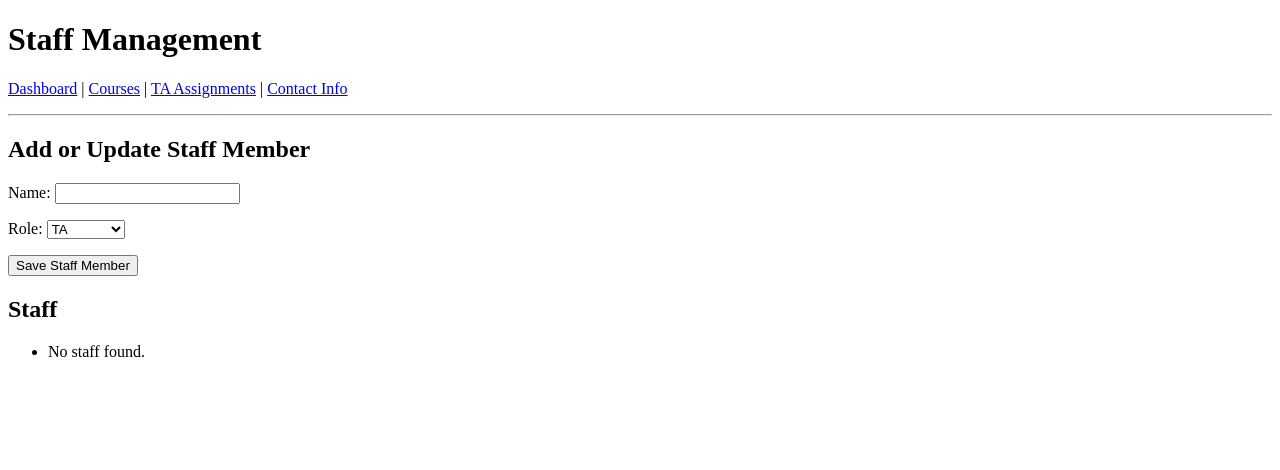
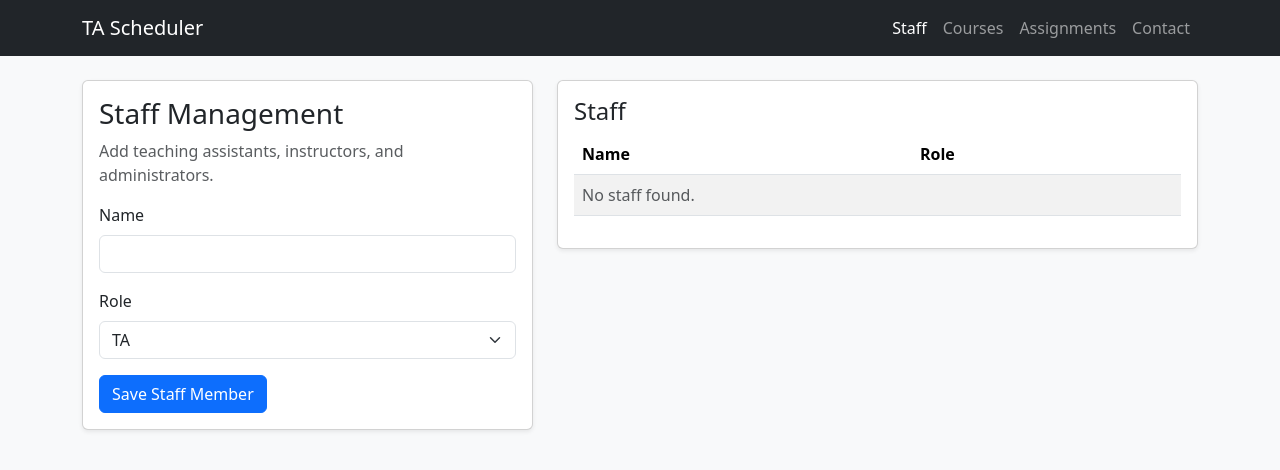
Before and after one commit to lupenox/django-ta-scheduling-dashboard, a Django app: page /manage-users/ in a window 1280 px wide. Shown: the top 470 px of the page. Run offline with Django 5.2, Linux system fonts and the light colour scheme.

Commit message:
Apply Bootstrap styling to staff management

```diff
--- a/templates/userManagementView.html
+++ b/templates/userManagementView.html
@@ -1,19 +1,18 @@
 <!DOCTYPE html>
 <html lang="en">
-<head><meta charset="UTF-8"><title>Staff Management</title></head>
-<body>
-<h1>Staff Management</h1>
-<p><a href="{% url 'dashboard' %}">Dashboard</a> | <a href="{% url 'course-management' %}">Courses</a> | <a href="{% url 'ta-assignments' %}">TA Assignments</a> | <a href="{% url 'contact-info' %}">Contact Info</a></p>
-<hr>
-{% if message %}<p>{{ message }}</p>{% endif %}
-<h2>Add or Update Staff Member</h2>
-<form method="post" action="{% url 'user-management' %}">
-{% csrf_token %}
-<p>Name: <input type="text" name="username" required></p>
-<p>Role: <select name="account_type" required>{% for value, label in account_types %}<option value="{{ value }}">{{ label }}</option>{% endfor %}</select></p>
-<input type="submit" value="Save Staff Member">
-</form>
-<h2>Staff</h2>
-<ul>{% for user in users %}<li>{{ user.username }} - {{ user.accountType }}</li>{% empty %}<li>No staff found.</li>{% endfor %}</ul>
+<head>
+    <meta charset="UTF-8">
+    <meta name="viewport" content="width=device-width, initial-scale=1">
+    <title>Staff Management</title>
+    <link href="https://cdn.jsdelivr.net/npm/bootstrap@5.3.3/dist/css/bootstrap.min.css" rel="stylesheet">
+</head>
+<body class="bg-light">
+<nav class="navbar navbar-expand-lg navbar-dark bg-dark"><div class="container"><a class="navbar-brand" href="{% url 'dashboard' %}">TA Scheduler</a><div class="navbar-nav"><a class="nav-link active" href="{% url 'user-management' %}">Staff</a><a class="nav-link" href="{% url 'course-management' %}">Courses</a><a class="nav-link" href="{% url 'ta-assignments' %}">Assignments</a><a class="nav-link" href="{% url 'contact-info' %}">Contact</a></div></div></nav>
+<main class="container py-4">
+<div class="row g-4">
+<div class="col-md-5"><div class="card shadow-sm"><div class="card-body"><h1 class="h3">Staff Management</h1><p class="text-muted">Add teaching assistants, instructors, and administrators.</p>{% if message %}<div class="alert alert-info">{{ message }}</div>{% endif %}<form method="post" action="{% url 'user-management' %}">{% csrf_token %}<div class="mb-3"><label class="form-label">Name</label><input class="form-control" type="text" name="username" required></div><div class="mb-3"><label class="form-label">Role</label><select class="form-select" name="account_type" required>{% for value, label in account_types %}<option value="{{ value }}">{{ label }}</option>{% endfor %}</select></div><button class="btn btn-primary" type="submit">Save Staff Member</button></form></div></div></div>
+<div class="col-md-7"><div class="card shadow-sm"><div class="card-body"><h2 class="h4">Staff</h2><table class="table table-striped"><thead><tr><th>Name</th><th>Role</th></tr></thead><tbody>{% for user in users %}<tr><td>{{ user.username }}</td><td><span class="badge text-bg-secondary">{{ user.accountType }}</span></td></tr>{% empty %}<tr><td colspan="2" class="text-muted">No staff found.</td></tr>{% endfor %}</tbody></table></div></div></div>
+</div>
+</main>
 </body>
 </html>
```
